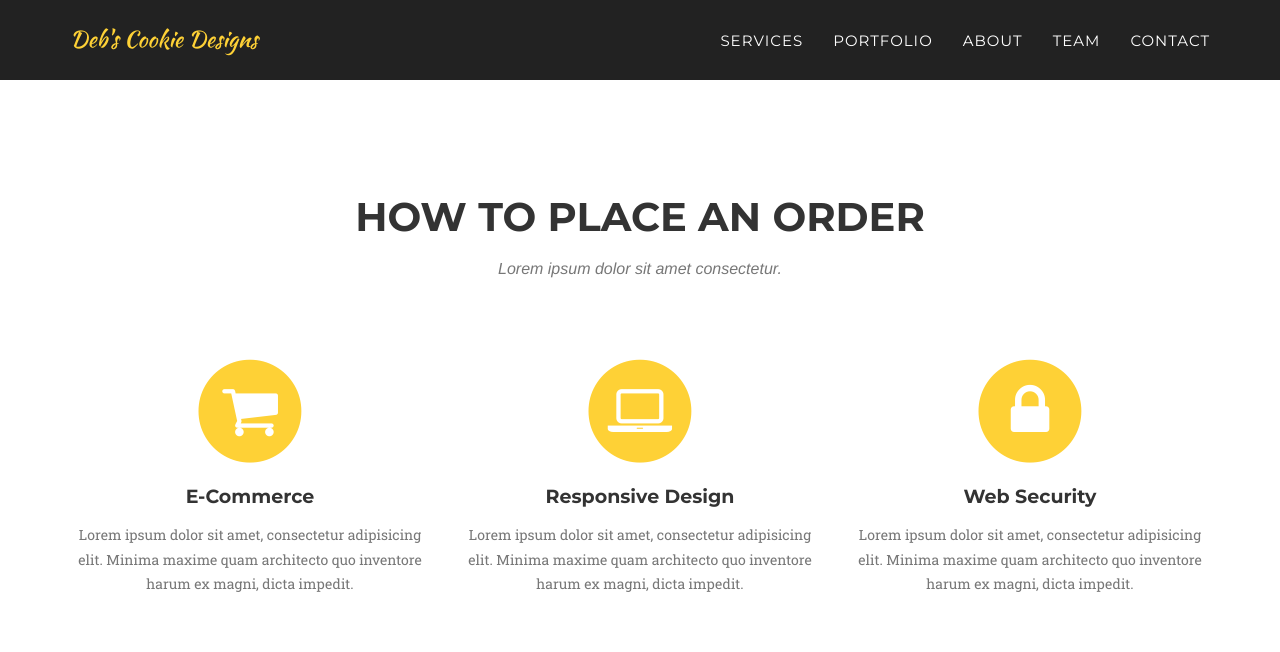
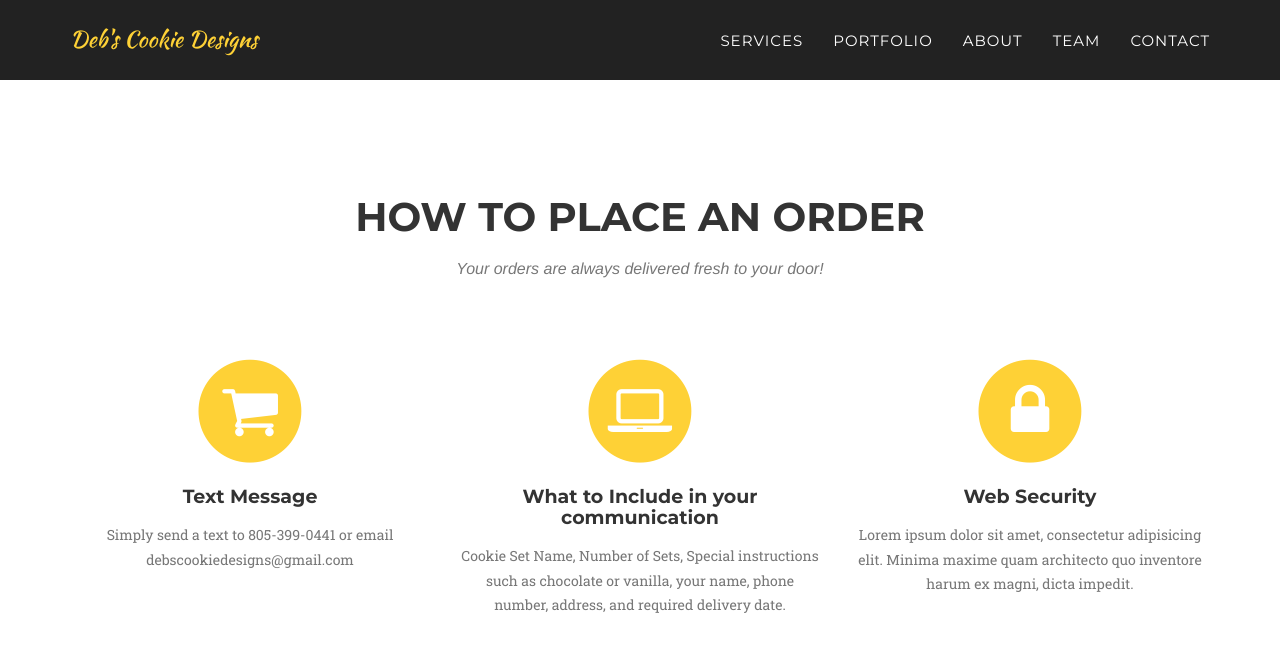
Before and after one commit to DEB72/Cookie, a Jekyll site: the page built from index.html, in a window 1280 px wide and 900 px high, scrolled down 713 px. Shown: the top 652 px of the window. Built offline with Jekyll 4.4.1, drawn with Linux system fonts in a browser that asks for light colours; some web fonts are replaced.

Commit message:
Update services.html

```diff
--- a/_includes/services.html
+++ b/_includes/services.html
@@ -4,7 +4,7 @@
             <div class="row">
                 <div class="col-lg-12 text-center">
                     <h2 class="section-heading">How to Place an Order</h2>
-                    <h3 class="section-subheading text-muted">Lorem ipsum dolor sit amet consectetur.</h3>
+                    <h3 class="section-subheading text-muted">Your orders are always delivered fresh to your door!</h3>
                 </div>
             </div>
             <div class="row text-center">
@@ -13,16 +13,16 @@
                         <i class="fa fa-circle fa-stack-2x text-primary"></i>
                         <i class="fa fa-shopping-cart fa-stack-1x fa-inverse"></i>
                     </span>
-                    <h4 class="service-heading">E-Commerce</h4>
-                    <p class="text-muted">Lorem ipsum dolor sit amet, consectetur adipisicing elit. Minima maxime quam architecto quo inventore harum ex magni, dicta impedit.</p>
+                    <h4 class="service-heading">Text Message</h4>
+                    <p class="text-muted">Simply send a text to 805-399-0441 or email debscookiedesigns@gmail.com</p>
                 </div>
                 <div class="col-md-4">
                     <span class="fa-stack fa-4x">
                         <i class="fa fa-circle fa-stack-2x text-primary"></i>
                         <i class="fa fa-laptop fa-stack-1x fa-inverse"></i>
                     </span>
-                    <h4 class="service-heading">Responsive Design</h4>
-                    <p class="text-muted">Lorem ipsum dolor sit amet, consectetur adipisicing elit. Minima maxime quam architecto quo inventore harum ex magni, dicta impedit.</p>
+                    <h4 class="service-heading">What to Include in your communication</h4>
+                    <p class="text-muted">Cookie Set Name, Number of Sets, Special instructions such as chocolate or vanilla, your name, phone number, address, and required delivery date.</p>
                 </div>
                 <div class="col-md-4">
                     <span class="fa-stack fa-4x">
```
